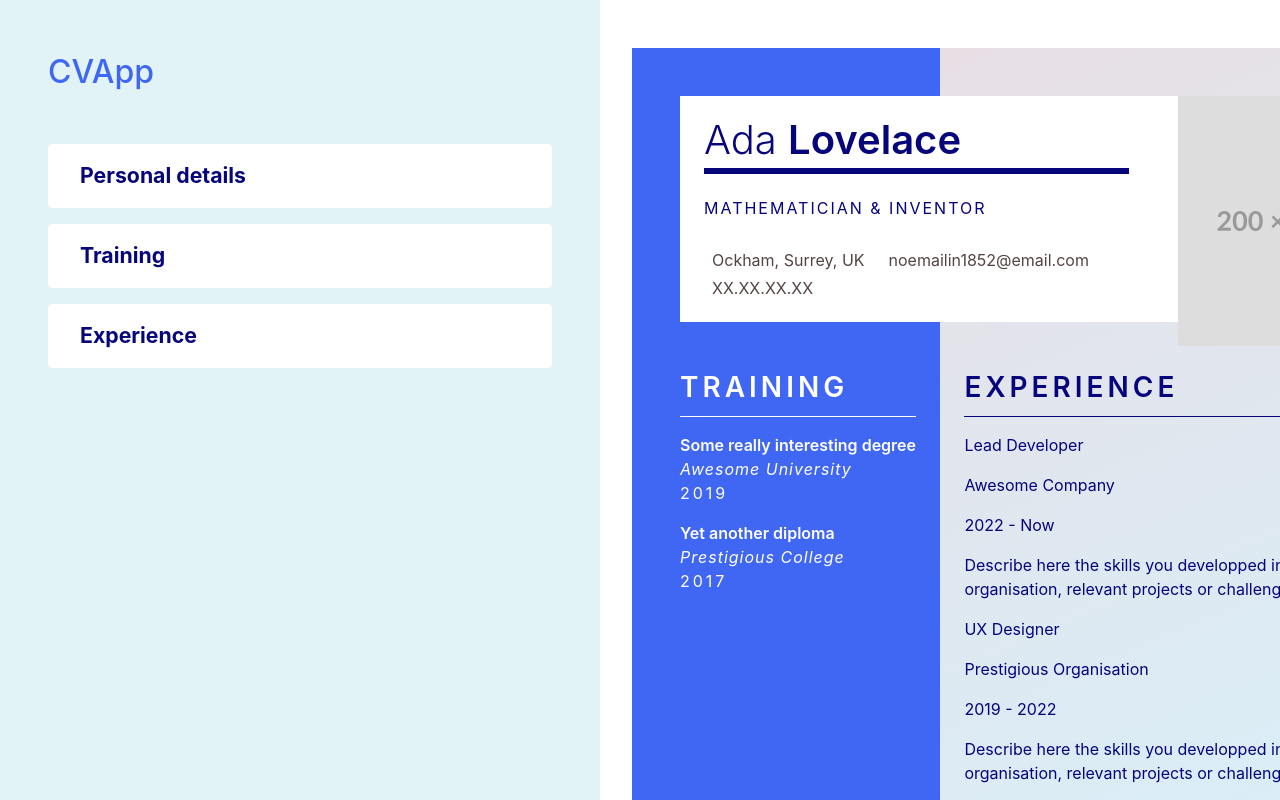
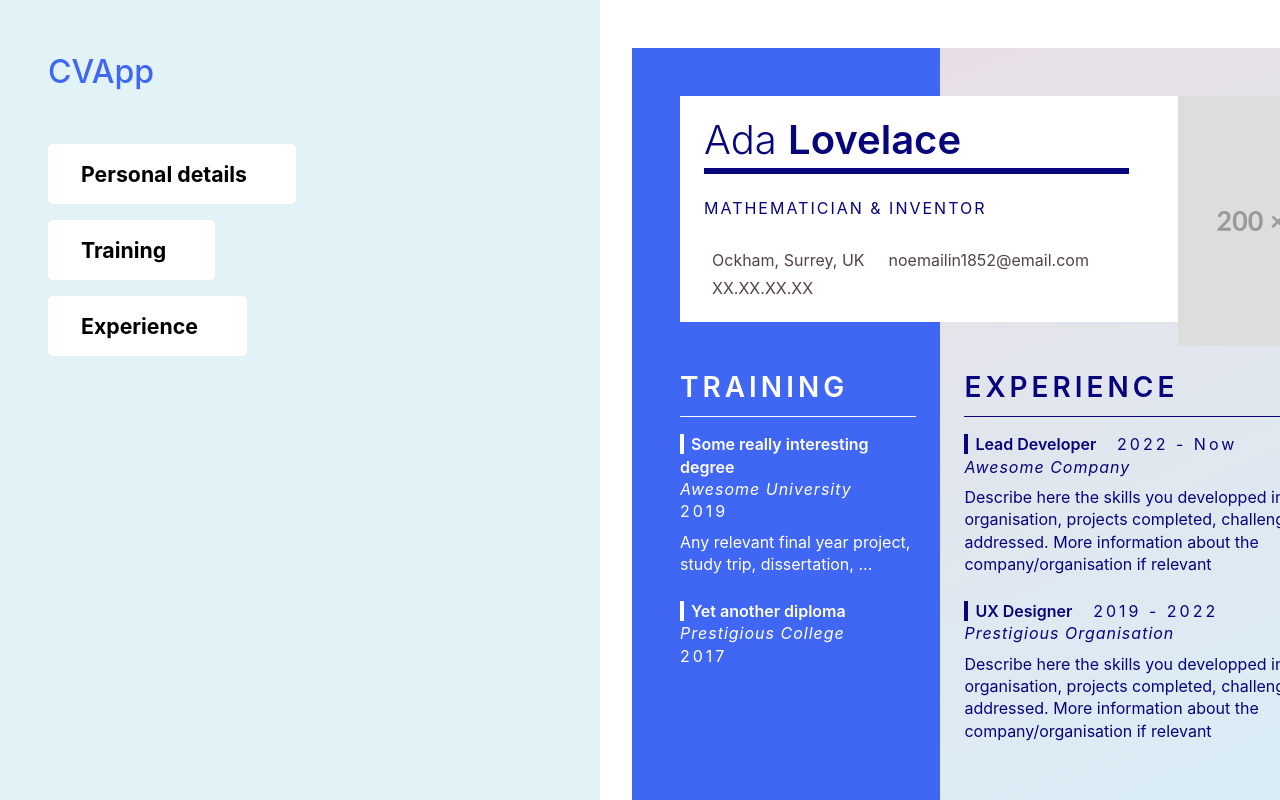
Before and after one commit to PurpleHold/cv-app, a React (Vite) app: page / in a window 1280 px wide. Shown: the top 800 px of the page. Built offline with nearby package versions, Linux system fonts and the light colour scheme; some icons are missing.

Commit message:
Make each training/experience form collapsable, rework the UI of the edit section

```diff
--- a/src/App.css
+++ b/src/App.css
@@ -28,13 +28,10 @@ header {
   display: flex;
   font-size: 2rem;
 }
-/*main {
-  display: grid;
-  grid-template-columns: 1fr 2fr;
-  min-height: 100vw;
-}*/
 
 
+
+/* INPUT */
 
 .edit-ui {
   display: flex;
@@ -44,17 +41,21 @@ header {
   padding: 3rem;
   background: #e2f3f8;
 }
-.card {
-  background: #fff;
-  padding: 1rem 2rem;
-  border-radius: 5px;
-}
 .card button i {
   font-size: 2rem;
+}
+.card-header, .card-content {
+  background: #fff;
+  border-radius: 5px;
 }
 .card-header {
   display: flex;
   justify-content: space-between;
+  gap: 1rem;
+  padding: 1rem 2rem;
+}
+.card-header.on {
+  border-radius: 5px 5px 0 0;
 }
 .card-header h2 {
   font-size: 1.33rem;
@@ -66,30 +67,50 @@ header {
   outline: none;
   padding: 0;
 }
-/*.card-content {
-  padding: 1rem 0;
-}*/
-.card form {
+.card-content {
+  display: flex;
+  gap: 2rem;
+  flex-direction: column;
+  align-items: flex-start;
+  padding: 2rem 1.5rem;
+}
+.card form .main-form, .pers-card form .extra {
   display: flex;
   gap: 0.75rem;
   flex-wrap: wrap;
   align-items: flex-end;
 }
-.card form input {
-  padding: 0.5rem 0.5rem;
+.card form input, textarea {
   display: block;
   font-size: 1rem;
+  font-family: inherit;
+}
+.card form input {
+  max-width: 225px;
+  padding: 0.5rem 0.5rem;
 }
 .card-content label {
   margin: 0;
+}
+.edit-train-container, .edit-xp-container {
+  display: flex;
+  flex-direction: column;
+  gap: 1rem;
+}
+.fields-separator {
+  border-bottom: 2pt dotted black;
+  letter-spacing: 1px;
+  text-transform: uppercase;
+  padding: 1rem 0 0.5rem 0;
+  color: black;
 }
 .opt {
   display: flex;
 }
 .opt.off {
   background: #e2f3f8;
-  padding: 0.35rem 0.75rem;
-  border-radius: 10px;
+  padding: 0.5rem 1rem;
+  border-radius: 8px;
   gap: 1rem;
   align-items: center;
   justify-content: center;
@@ -113,7 +134,45 @@ header {
   outline: none;
   color: var(--main-text-color);
 }
+.train-card .extra label, .exp-card .extra label {
+  display: flex;
+  flex-direction: column;
+  padding: 1rem 0;
+}
+textarea {
+  resize: vertical;
+  padding: 1rem 0.5rem;
+ }
+.form-header {
+  display: flex;
+  justify-content: space-between;
+  flex-wrap: wrap;
+  align-items: center;
+}
+.form-title {
+  display: flex;
+  align-items: center;
+  gap: 1rem;
+  background: #4067f4;
+  color: #fff;
+}
+.off .form-header .form-delete {
+  display: none;
+}
+button.add {
+  background: none;
+  border: 2pt solid #4067f4;
+  color: #4067f4;
+  letter-spacing: 1px;
+  padding: 0.5rem 2rem;
+}
+button.form-delete {
+  background: none;
+  border: 2pt solid black;
+}
 
+
+/* OUTPUT */
 
 
 .doc-container {
@@ -147,11 +206,11 @@ header {
   margin: 0;
   font-weight: 600;
   padding-bottom: 0.5rem;
+  margin-bottom: 1rem;
 }
 .cv-training .section-title {
   color: #fff;
   border-bottom: 1pt solid white;
-  margin-bottom: 1rem;
 }
 .cv-xp .section-title {
   color: var(--main-text-color);
@@ -218,25 +277,51 @@ header {
 .cv-train-container {
   grid-area: train-contents;
 }
+.train-form.off form, .xp-form.off form {
+  display: none;
+}
+.train-form.on button, .xp-form.on button {
+  margin-bottom: 1rem;
+}
+.train-entries, .xp-entries {
+  display: grid;
+  gap: 1.5rem;
+  line-height: 1.4rem;
+}
 .train-entries {
-  display: grid;
-  gap: 1rem;
   color: #fff;
 }
-.train-entries div p {
+.train-entries div p, .xp-entries div p {
   margin: 0;
   padding: 0;
 }
-.train-entries .title {
+.train-entries .title, .xp-entries .title {
   font-weight: 600;
 }
-.train-entries .univ {
+.train-entries .title::before, .xp-entries .title::before {
+  padding-left: 7px;
+  content: '';
+}
+.train-entries .title::before {
+  border-left: 4px solid #fff;
+}
+.xp-entries .title::before {
+  border-left: 4px solid var(--main-text-color);
+}
+.train-entries .univ, .xp-entries .orga {
   font-style: italic;
   letter-spacing: 1px;
 }
-.train-entries .year {
+.train-entries .year, .xp-entries .year {
   letter-spacing: 3px;
 }
 .cv-xp-container {
   grid-area: xp-contents;
 }
+.xp-header {
+  display: flex;
+  gap: 1.3rem;
+}
+.xp-entries .orga, .train-entries .year {
+  padding-bottom: 0.5rem;
+}
--- a/src/App.jsx
+++ b/src/App.jsx
@@ -19,18 +19,21 @@ function App() {
   const [website, setWebsite] = useState('');
 
   const [training, setTraining] = useState({
-    0:{id:0, title:'Some really interesting degree', orga:'Awesome University', year:'2019'},
-    1:{id:1, title:'Yet another diploma', orga:'Prestigious College', year:'2017'},
+    0:{id:0, title:'Some really interesting degree', orga:'Awesome University', year:'2019', desc:'Any relevant final year project, study trip, dissertation, ...'},
+    1:{id:1, title:'Yet another diploma', orga:'Prestigious College', year:'2017', desc:''},
   });
   const [experience, setExperience] = useState({
     0:{id:0, title:'Lead Developer', orga:'Awesome Company', year:'2022 - Now',
-      desc:'Describe here the skills you developped in this organisation, relevant projects or challenges'},
+      desc:'Describe here the skills you developped in this organisation, projects completed, challenges addressed. More information about the company/organisation if relevant'
+    },
     1:{id:1, title:'UX Designer', orga:'Prestigious Organisation', year:'2019 - 2022',
-      desc:'Describe here the skills you developped in this organisation, relevant projects or challenges'},
+      desc:'Describe here the skills you developped in this organisation, projects completed, challenges addressed. More information about the company/organisation if relevant'
+    },
   });
 
   return (
     <>
+      <Header />
       <div className="edit-ui">
             <PersonInfo
               firstName={firstName} setFirstName={setFirstName}
@@ -48,7 +51,6 @@ function App() {
               experience={experience} setExperience={setExperience}
             />
       </div>
-      <Header />
       <div className="doc-container">
             <div className="paper">
                 <div className="output">
--- a/src/components/card.jsx
+++ b/src/components/card.jsx
@@ -6,14 +6,12 @@ function Card({title, content, sectionClass=''}) {
 
     return (
         <div className={`card ${sectionClass}`}>
-            <div className="card-header">
+            <button className={`card-header ${!isHidden ? 'on' : 'off'}`} onClick={() => setIsHidden(!isHidden)}>
                 <h2>{title}</h2>
-                <button
-                    onClick={() => setIsHidden(!isHidden)}> {isHidden ? <i className="iconoir-nav-arrow-down"></i> : <i className="iconoir-nav-arrow-up"></i>}
-                </button>
-            </div>
+                {isHidden ? <i className="iconoir-nav-arrow-down"></i> : <i className="iconoir-nav-arrow-up"></i>}
+            </button>
             {!isHidden && (
-                <div className="card-content">{content}</div>
+            <div className="card-content">{content}</div>
             )}
         </div>
     )
--- a/src/components/cv-experience.jsx
+++ b/src/components/cv-experience.jsx
@@ -4,9 +4,11 @@ function CVExperience({experience}) {
         expArr.push(
             experience[i] && (
                 <div key={experience[i].id}>
-                    {experience[i].title && (<p className="title">{experience[i].title}</p>)}
+                    <div className="xp-header">
+                        {experience[i].title && (<p className="title">{experience[i].title}</p>)}
+                        {experience[i].year && (<p className="year">{experience[i].year}</p>)}
+                    </div>
                     {experience[i].orga && (<p className="orga">{experience[i].orga}</p>)}
-                    {experience[i].year && (<p className="year">{experience[i].year}</p>)}
                     {experience[i].desc && (<p className="desc">{experience[i].desc}</p>)}
                 </div>
             )
--- a/src/components/cv-training.jsx
+++ b/src/components/cv-training.jsx
@@ -7,6 +7,7 @@ function CVTraining({training}) {
                     {training[i].title && (<p className="title">{training[i].title}</p>)}
                     {training[i].orga && (<p className="univ">{training[i].orga}</p>)}
                     {training[i].year && (<p className="year">{training[i].year}</p>)}
+                    {training[i].desc && (<p className="desc">{training[i].desc}</p>)}
                 </div>
             )
         )
--- a/src/components/experience.jsx
+++ b/src/components/experience.jsx
@@ -2,6 +2,16 @@ import Card from "./card"
 import SectionForm from "./section-form"
 
 function Exp({experience, setExperience}) {
+    let newId = Object.entries(experience).length;
+    const handleFormCreation = () => {
+        let xpUpdate = { ...experience, [newId]:
+            {id: newId,
+            title: 'Position',
+            orga: 'Organisation / Company name',
+            year: 'YEAR'}
+        }
+        setExperience(xpUpdate)
+    }
 
     let expArr = [];
     for (let i = 0; i < Object.entries(experience).length; i++) {
@@ -15,13 +25,13 @@ function Exp({experience, setExperience}) {
     return (
         <Card
         title='Experience'
+        sectionClass='exp-card'
         content={
         <>
-            <div>
-                <div className="cv-train-container">
-                    {expArr}
-                </div>
+            <div className="edit-xp-container">
+                {expArr}
             </div>
+            <button className="add" onClick={(e) => handleFormCreation(e)}>New</button>
         </>
         }/>
     )
--- a/src/components/personal-info.jsx
+++ b/src/components/personal-info.jsx
@@ -14,14 +14,19 @@ function PersonInfo({
     return (
         <Card
         title='Personal details'
+        sectionClass='pers-card'
         content={
         <form>
+            <div className="main-form">
                 <label>First name
                 <input type="text" placeholder={firstName} onChange={(e) => setFirstName(e.target.value)}/>
                 </label>
                 <label>Last name
                 <input type="text" placeholder={lastName} onChange={(e) => setLastName(e.target.value)}/>
                 </label>
+            </div>
+            <p className="fields-separator">Optional fields</p>
+            <div className="extra">
                 <OptField
                     label={'Occupation '} fieldState={occupation}
                     fieldStateFunc={setOccupation}
@@ -42,6 +47,7 @@ function PersonInfo({
                     label={'Website '} fieldState={website}
                     fieldStateFunc={setWebsite} empty={true}
                 />
+            </div>
         </form>
         }/>
     )
--- a/src/components/section-form.jsx
+++ b/src/components/section-form.jsx
@@ -53,8 +53,15 @@ function SectionForm({id, stateVal, stateFn, formType}) {
     return (
         <>
             {stateVal[id] && (
-            <div className={`${formType}-form ${!hideStatus ? 'on' : 'off'}`}>
+            <div className={`${formType}-form ${!hideStatus ? 'off' : 'on'}`}>
+                <div className="form-header">
+                    <button className="form-title" onClick={handleHideStatus}>
+                    {stateVal[id].title} <i className={`iconoir-${!hideStatus ? 'plus-circle' : 'minus-circle'}`}></i>
+                    </button>
+                    <button className="form-delete" onClick={(e) => handleDelete(e, id)}>Delete</button>
+                </div>
                 <form action="">
+                    <div className="main-form">
                         <label>{formType == 'train' ? 'Title of diploma' : 'Position title'}
                         <input type="text" placeholder={stateVal[id].title} onChange={(e) => handleTitleChange(e, id)}/>
                         </label>
@@ -64,17 +71,14 @@ function SectionForm({id, stateVal, stateFn, formType}) {
                         <label>{formType == 'train' ? 'Year of graduation' : 'Start year - End year'}
                         <input type="text" placeholder={stateVal[id].year} onChange={(e) => handleYearChange(e, id)}/>
                         </label>
-                    {formType == 'xp' &&(
-                        <label>Description
-                        <textarea placeholder={stateVal[id].desc} onChange={(e) => handleDescChange(e, id)}>
+                    </div>
+                    <div className="extra">
+                        <label>{formType == 'train' ? 'Extra information (optional)' : 'Description'}
+                        <textarea placeholder={stateVal[id].desc} onChange={(e) => handleDescChange(e, id)} rows={3}>
                         </textarea>
                         </label>
-                    )}
-                    <button onClick={(e) => handleDelete(e, id)}>Delete</button>
+                    </div>
                 </form>
-                <button onClick={handleHideStatus}>
-                {hideStatus ? 'Add' : 'X'}
-                </button>
             </div>
             )}
         </>
--- a/src/components/training.jsx
+++ b/src/components/training.jsx
@@ -28,14 +28,12 @@ function Training({training, setTraining}) {
     return (
         <Card
         title='Training'
-        sectionClass={'training'}
+        sectionClass={'train-card'}
         content={
             <>
-            <div>
-                <div className="cv-train-container">
+                <div className="edit-train-container">
                     {trainingsArr}
                 </div>
-            </div>
                 <button className="add" onClick={(e) => handleFormCreation(e)}>New</button>
             </>
         }/>
```
Lines whose indentation alone changed are shown as unchanged.
